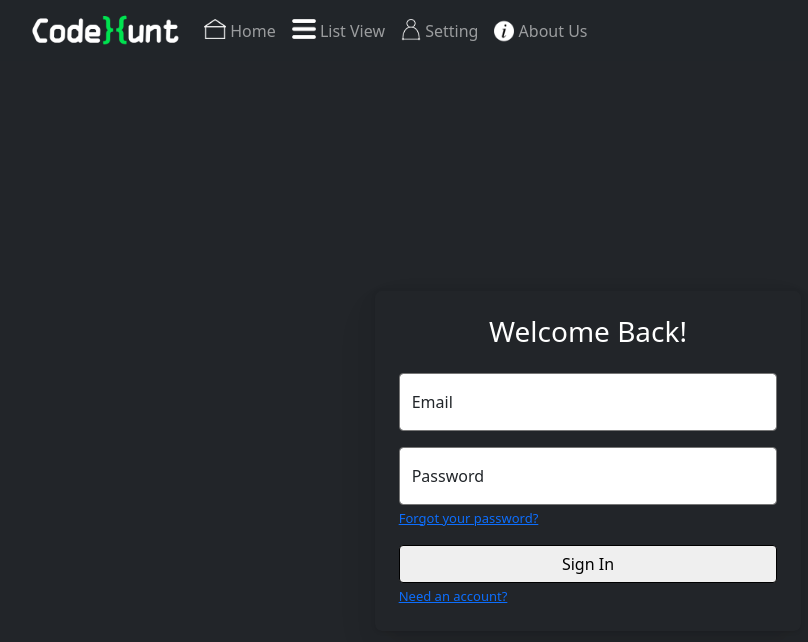
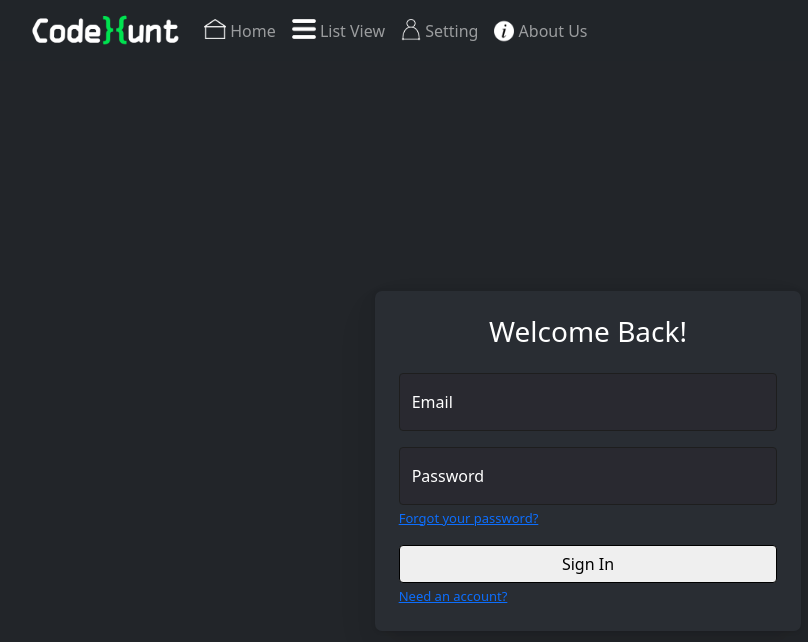
Before and after one commit to software-students-spring2022/final-project-codehunt, a React (Create React App) app in the folder front-end/: page /login in a window 1280 px wide. Shown: the top 642 px of the page, without its empty margins (52-860 px from the left). Built offline with nearby package versions, Linux system fonts and the light colour scheme.

Commit message:
updated form css

```diff
--- a/front-end/src/AccRecovery.css
+++ b/front-end/src/AccRecovery.css
@@ -1,3 +1,7 @@
+input {
+  color: white !important;
+}
+
 .flex-center {
   align-items: center;
   justify-content: center;
@@ -32,6 +36,10 @@
   margin-bottom: 24px;
 }
 
+.wmax450 {
+  max-width: 450px;
+}
+
 .bar-lg {
   border-radius: 7px;
 }
@@ -40,6 +48,11 @@
   box-shadow: 0 10px 25px rgb(0 0 0 / 5%), 0 20px 48px rgb(0 0 0 / 5%), 0 1px 4px rgb(0 0 0 / 10%);
 }
 
-.c-white {
-  color: white;
+.form-control {
+  background-color: rgb(41,41,48) !important;
+  border: 1px solid rgb(30,30,30) !important;
 }
+
+#form-container {
+  background-color: rgb(41,45,51) !important;
+}
--- a/front-end/src/AccRecovery.js
+++ b/front-end/src/AccRecovery.js
@@ -6,8 +6,8 @@ import "./AccRecovery.css"
 export default function Signin() {
   return (
     <div className="flex-container flex-center">
-      <Form className="col-md-4 m24 p24 bar-lg auth-shadow">
-        <p className="mb24 wmax450 c-white">
+      <Form id="form-container" className="col-md-4 m24 p24 bar-lg auth-shadow">
+        <p className="mb24 wmax450">
           Forgot your account’s password or having trouble logging in?
           Enter your email address and we’ll send you a recovery link.
         </p>
--- a/front-end/src/App.css
+++ b/front-end/src/App.css
@@ -1,3 +1,4 @@
 .App {
-    background-color: rgb(34,37,41);
+  background-color: rgb(34,37,41);
+  color: white;
 }
--- a/front-end/src/Login.css
+++ b/front-end/src/Login.css
@@ -1,3 +1,7 @@
+input {
+  color: white !important;
+}
+
 .flex-center {
   align-items: center;
   justify-content: center;
@@ -40,6 +44,11 @@
   box-shadow: 0 10px 25px rgb(0 0 0 / 5%), 0 20px 48px rgb(0 0 0 / 5%), 0 1px 4px rgb(0 0 0 / 10%);
 }
 
-.c-white {
-  color: white;
+.form-control {
+  background-color: rgb(41,41,48) !important;
+  border: 1px solid rgb(30,30,30) !important;
 }
+
+#form-container {
+  background-color: rgb(41,45,51) !important;
+}
--- a/front-end/src/Login.js
+++ b/front-end/src/Login.js
@@ -6,8 +6,8 @@ import "./Login.css"
 export default function Login() {
   return (
     <div className="flex-container flex-center">
-      <Form className="col-md-4 m24 p24 bar-lg auth-shadow">
-        <h3 className="ta-center mb24 c-white">Welcome Back!</h3>
+      <Form id="form-container" className="col-md-4 m24 p24 bar-lg auth-shadow">
+        <h3 className="ta-center mb24">Welcome Back!</h3>
         <Form.Group className="mb-3" controlId="formSignin">
           <FloatingLabel
             controlId="floatingInput"
--- a/front-end/src/Signup.css
+++ b/front-end/src/Signup.css
@@ -1,3 +1,7 @@
+input {
+  color: white !important;
+}
+
 .flex-center {
   align-items: center;
   justify-content: center;
@@ -40,6 +44,11 @@
   box-shadow: 0 10px 25px rgb(0 0 0 / 5%), 0 20px 48px rgb(0 0 0 / 5%), 0 1px 4px rgb(0 0 0 / 10%);
 }
 
-.c-white {
-  color: white;
+.form-control {
+  background-color: rgb(41,41,48) !important;
+  border: 1px solid rgb(30,30,30) !important;
 }
+
+#form-container {
+  background-color: rgb(41,45,51) !important;
+}
--- a/front-end/src/Signup.js
+++ b/front-end/src/Signup.js
@@ -6,8 +6,8 @@ import "./Signup.css"
 export default function Signup() {
   return (
     <div className="flex-container flex-center">
-      <Form className="col-md-4 m24 p24 bar-lg auth-shadow">
-        <h3 className="ta-center mb24 c-white">Create an Account</h3>
+      <Form id="form-container" className="col-md-4 m24 p24 bar-lg auth-shadow">
+        <h3 className="ta-center mb24">Create an Account</h3>
         <Form.Group className="mb-3" controlId="formSignin">
           <FloatingLabel
             controlId="floatingInput"
@@ -23,7 +23,10 @@ export default function Signup() {
           >
             <Form.Control type="password" placeholder="Password" />
           </FloatingLabel>
-          <FloatingLabel controlId="floatingPassword" label="Confirm Password">
+          <FloatingLabel
+            controlId="floatingPassword"
+            label="Confirm Password"
+          >
             <Form.Control type="password" placeholder="Confirm Password" />
           </FloatingLabel>
         </Form.Group>
```
